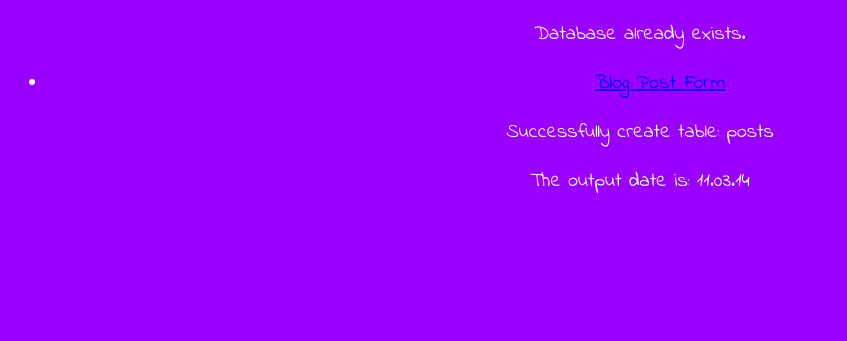
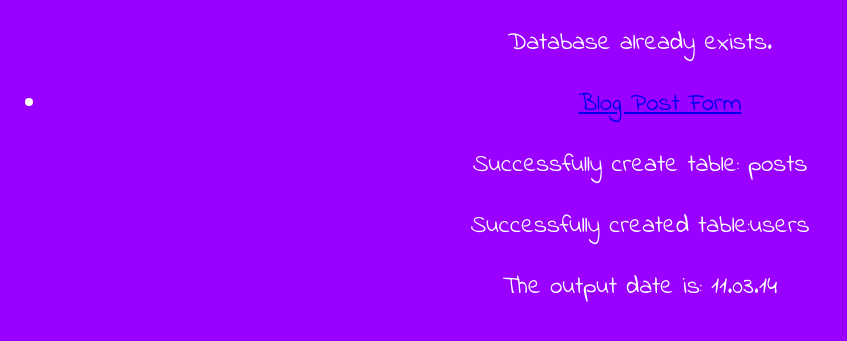
Before and after one commit to LK1991/Blog.php, a PHP site: page /blog.php in a window 1280 px wide. Shown: the top 341 px of the page, without its empty margins (0-847 px from the left). Run offline with PHP 8.4, Linux system fonts and the light colour scheme; some libraries are stand-ins or nearby versions.

Commit message:
Css and new table and session

```diff
--- a/blog-stylesheet.css
+++ b/blog-stylesheet.css
@@ -2,7 +2,7 @@ body {
 	 background-color: #9900FF;
 	 color: white;
 	 font-family: 'Indie Flower', cursive;
-	 font-size: 20px;
+	 font-size: 25px;
 	 text-align: center;
 }
 
--- a/controller/create-db.php
+++ b/controller/create-db.php
@@ -17,3 +17,22 @@
 		echo "<p>" . $_SESSION["connection"]->error . "</p>";
 	}
 	// A session is a way to store information in variables to be used across multiple pages.
+	// And this echos if it was created successfully.
+
+	// It's making a table post and putting an id in it automatically, a text that can only have 255 characters, and the post is text. None of them can be NULL. And the primary key is id.
+	$query = $_SESSION["connection"]->query("CREATE TABLE users ("
+		. "id int(11) NOT NULL AUTO_INCREMENT,"
+		. "username varchar(30) NOT NULL,"
+		. "email varchar(50) NOT NULL,"
+		. "password char(128) NOT NULL,"
+		. "salt char(128) NOT NULL,"
+		. "PRIMARY KEY (id))");
+
+	if($query) {
+		echo "<p>Successfully created table:users</p>";
+	}
+	else {
+		echo "<p>" . $_SESSION["connection"]->error . "</p>";
+	}
+	// A session is a way to store information in variables to be used across multiple pages.
+	// And this echos if it was created successfully.
```
